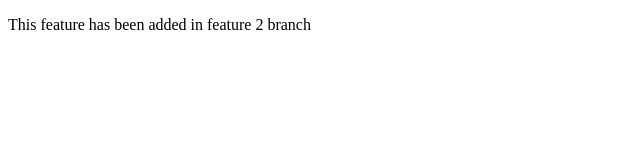
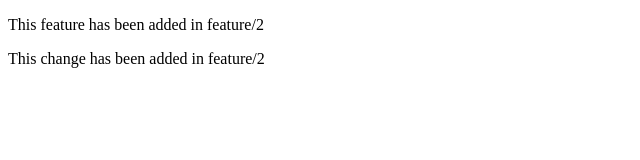
Before and after one commit to bibekyadav/repoFromLocal, a plain HTML site: page index.html in a window 1280 px wide. Shown: the whole page, without its empty margins (0-640 px from the left). Drawn offline with Linux system fonts and the light colour scheme.

Commit message:
Added in feature/2

```diff
--- a/index.html
+++ b/index.html
@@ -6,6 +6,8 @@
     <title>Document</title>
 </head>
 <body>
-    <p>This feature has been added in feature 2 branch</p>
+    <p>This feature has been added in feature/2
+    </p>
+    <p>This change has been added in feature/2</p>
 </body>
 </html>
```
